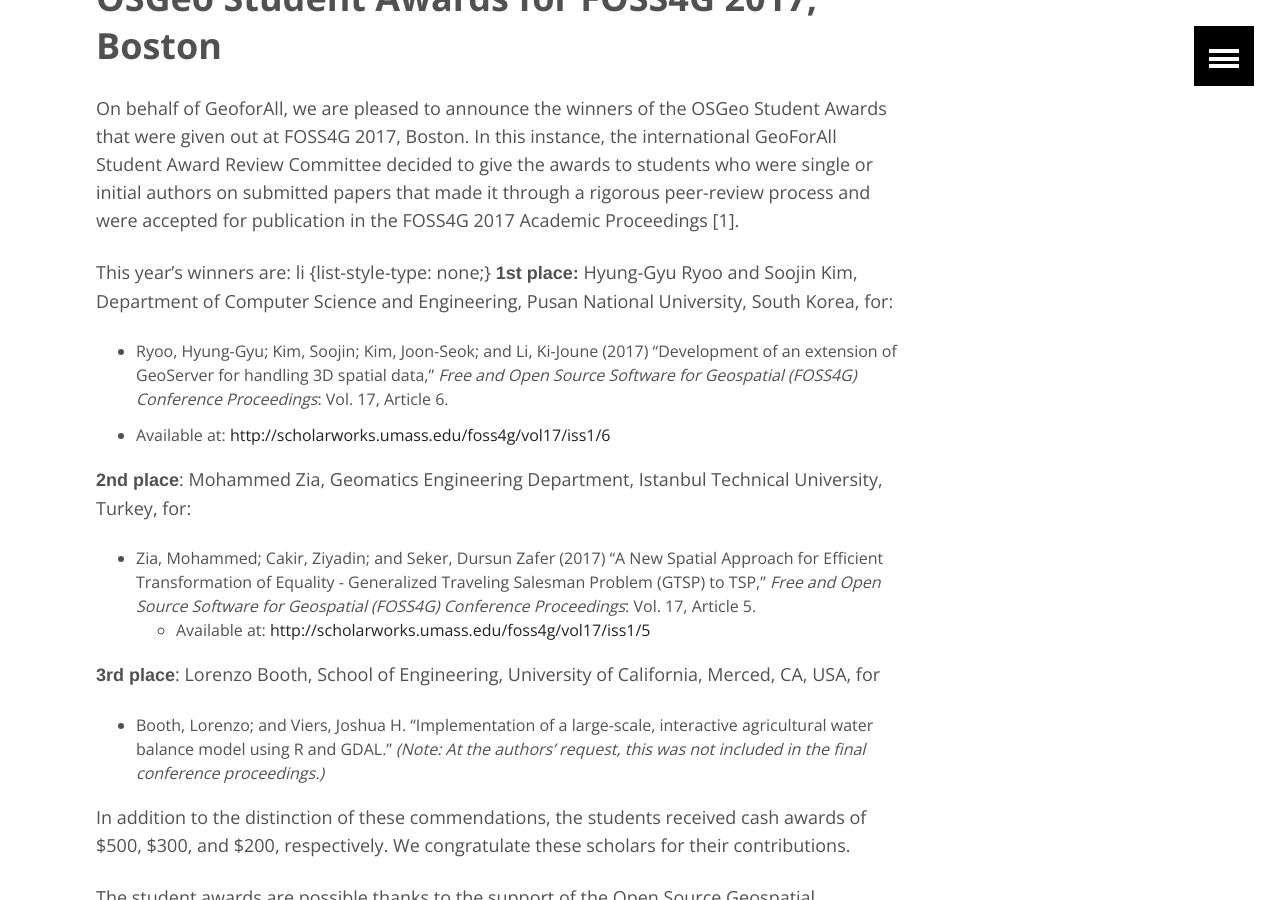
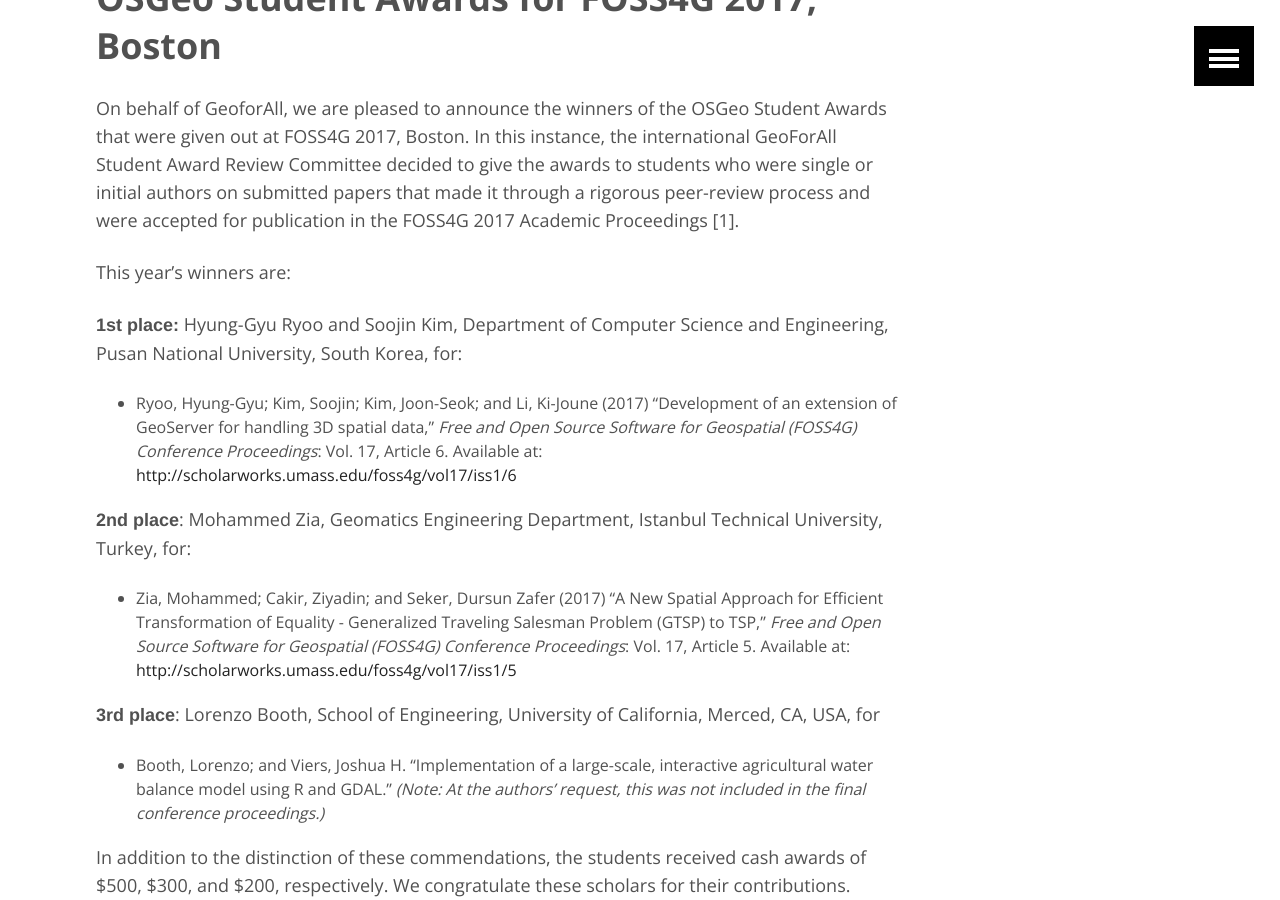
Before and after one commit to AvidGeo/foss4g2017-dev, a Jekyll site: the page built from _posts/blog/2017-10-06-student-awards.md, in a window 1280 px wide and 900 px high, scrolled down 470 px. Built offline with Jekyll 4.4.1, drawn with Linux system fonts in a browser that asks for light colours.

Commit message:
edit blog post

```diff
--- a/_posts/blog/2017-10-06-student-awards.md
+++ b/_posts/blog/2017-10-06-student-awards.md
@@ -17,16 +17,16 @@
 On behalf of GeoforAll, we are pleased to announce the winners of the OSGeo Student Awards that were given out at FOSS4G 2017, Boston. In this instance, the international GeoForAll Student Award Review Committee decided to give the awards to students who were single or initial authors on submitted papers that made it through a rigorous peer-review process and were accepted for publication in the FOSS4G 2017 Academic Proceedings [1].
 
 This year’s winners are:
- li {list-style-type: none;}
+
 **1st place:** Hyung-Gyu Ryoo and Soojin Kim, Department of Computer Science and Engineering, Pusan National University, South Korea, for:
 
   * Ryoo, Hyung-Gyu; Kim, Soojin; Kim, Joon-Seok; and Li, Ki-Joune (2017) “Development of an extension of GeoServer for handling 3D spatial data,” *Free and Open Source Software for Geospatial (FOSS4G) Conference Proceedings*: Vol. 17, Article 6.
-  * Available at: [http://scholarworks.umass.edu/foss4g/vol17/iss1/6]([http://scholarworks.umass.edu/foss4g/vol17/iss1/6)
+  Available at: [http://scholarworks.umass.edu/foss4g/vol17/iss1/6](http://scholarworks.umass.edu/foss4g/vol17/iss1/6)
 
 **2nd place**: Mohammed Zia, Geomatics Engineering Department, Istanbul Technical University, Turkey, for:
 
   * Zia, Mohammed; Cakir, Ziyadin; and Seker, Dursun Zafer (2017) “A New Spatial Approach for Efficient Transformation of Equality - Generalized Traveling Salesman Problem (GTSP) to TSP,” *Free and Open Source Software for Geospatial (FOSS4G) Conference Proceedings*: Vol. 17, Article 5.
-    * Available at: [http://scholarworks.umass.edu/foss4g/vol17/iss1/5](http://scholarworks.umass.edu/foss4g/vol17/iss1/5)
+  Available at: [http://scholarworks.umass.edu/foss4g/vol17/iss1/5](http://scholarworks.umass.edu/foss4g/vol17/iss1/5)
 
 **3rd place**: Lorenzo Booth, School of Engineering, University of California, Merced, CA, USA, for
 
```
